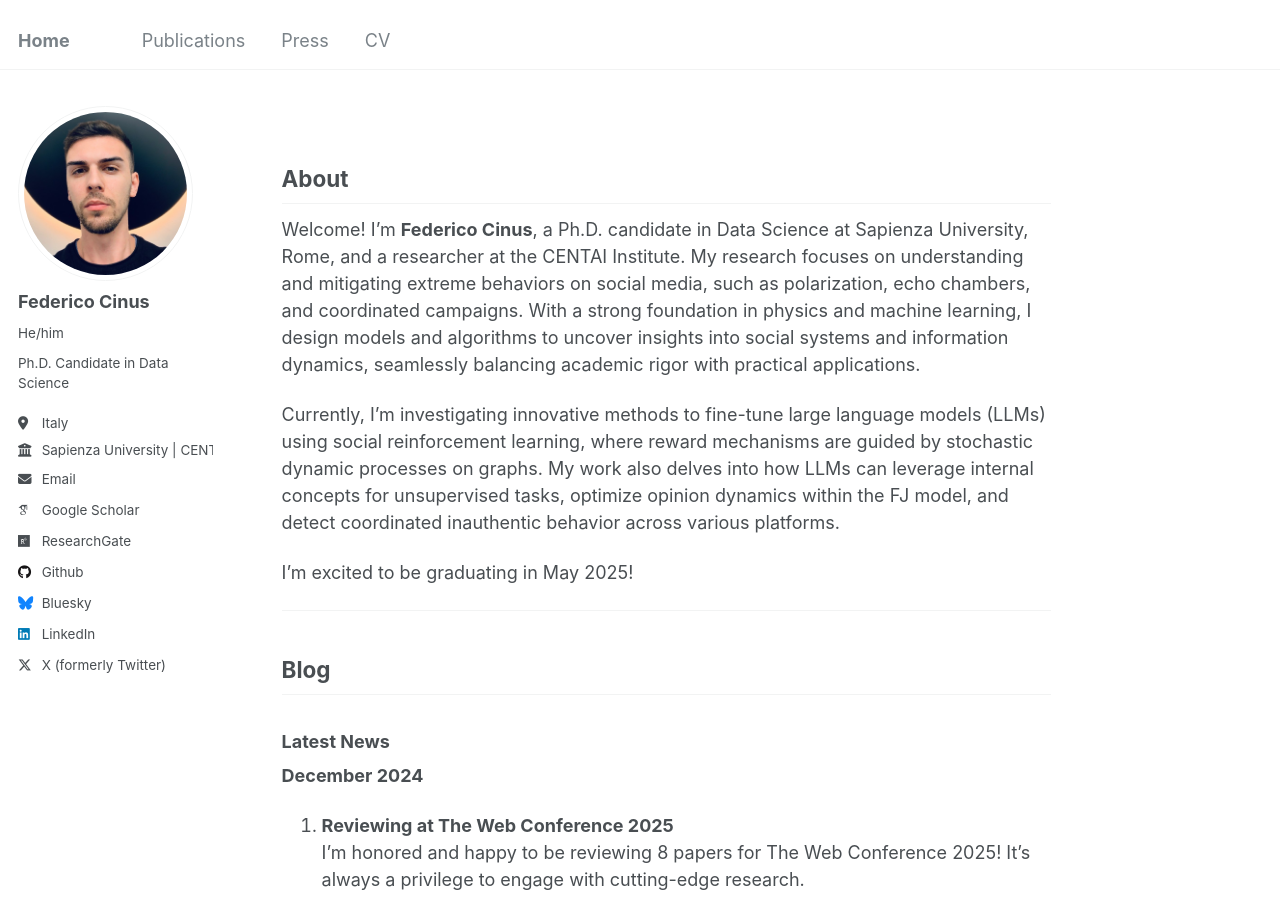
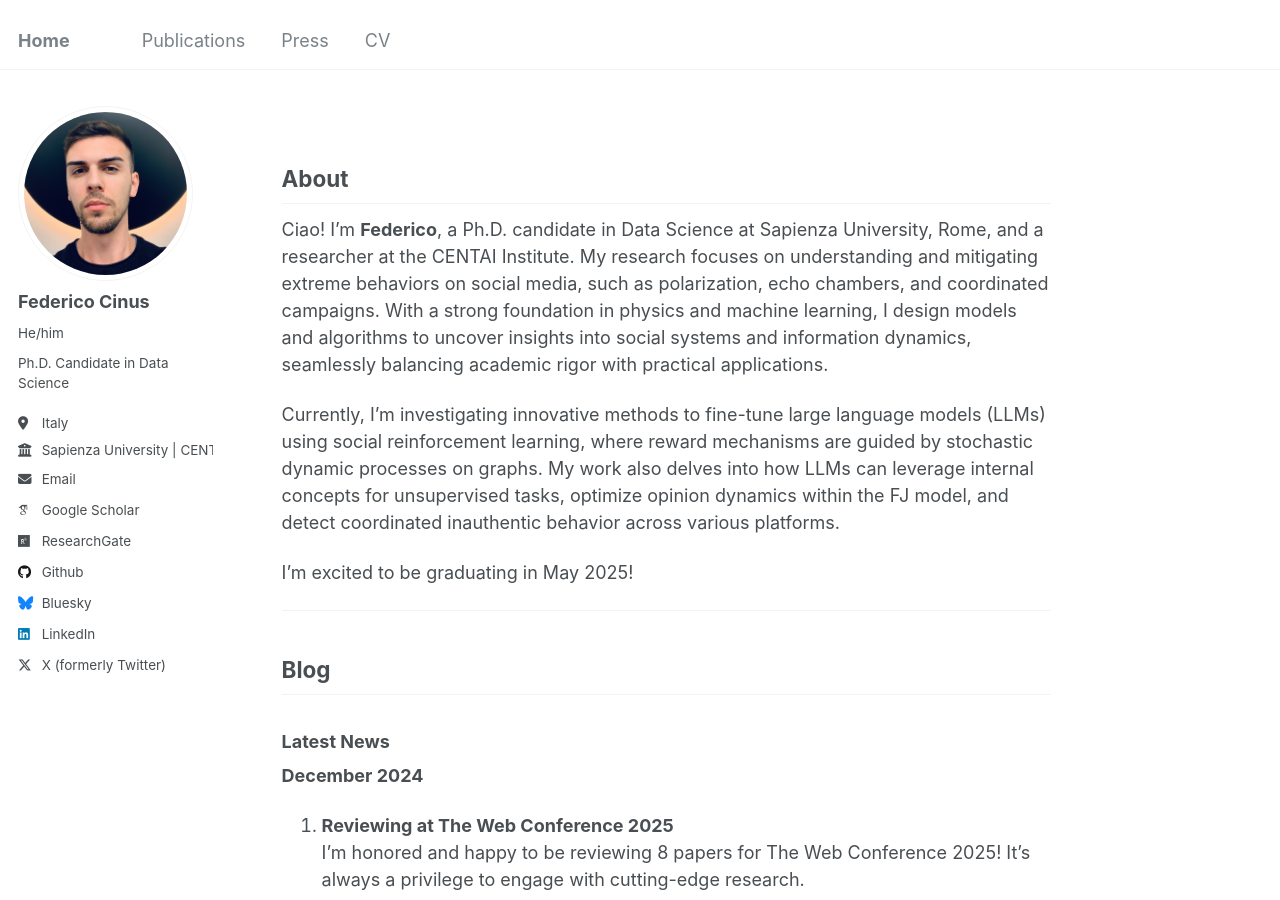
Before and after one commit to FedericoCinus/website, a Jekyll site: the page built from _pages/about.md, in a window 1280 px wide and 900 px high. Built offline with Jekyll 4.4.1, drawn with Linux system fonts in a browser that asks for light colours; some web fonts are replaced.

Commit message:
Update about.md

```diff
--- a/_pages/about.md
+++ b/_pages/about.md
@@ -9,7 +9,7 @@ redirect_from:
 
 ## About
 
-Welcome! I’m **Federico Cinus**, a Ph.D. candidate in Data Science at Sapienza University, Rome, and a researcher at the CENTAI Institute. My research focuses on understanding and mitigating extreme behaviors on social media, such as polarization, echo chambers, and coordinated campaigns. With a strong foundation in physics and machine learning, I design models and algorithms to uncover insights into social systems and information dynamics, seamlessly balancing academic rigor with practical applications.
+Ciao! I’m **Federico**, a Ph.D. candidate in Data Science at Sapienza University, Rome, and a researcher at the CENTAI Institute. My research focuses on understanding and mitigating extreme behaviors on social media, such as polarization, echo chambers, and coordinated campaigns. With a strong foundation in physics and machine learning, I design models and algorithms to uncover insights into social systems and information dynamics, seamlessly balancing academic rigor with practical applications.
 
 Currently, I’m investigating innovative methods to fine-tune large language models (LLMs) using social reinforcement learning, where reward mechanisms are guided by stochastic dynamic processes on graphs. My work also delves into how LLMs can leverage internal concepts for unsupervised tasks, optimize opinion dynamics within the FJ model, and detect coordinated inauthentic behavior across various platforms.
 
```
